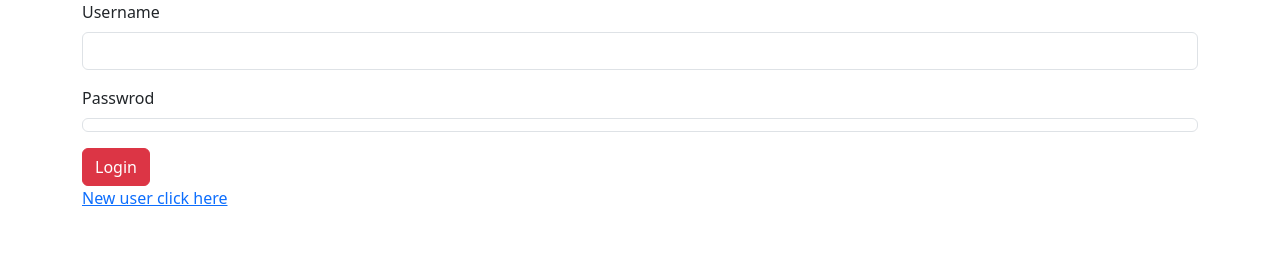
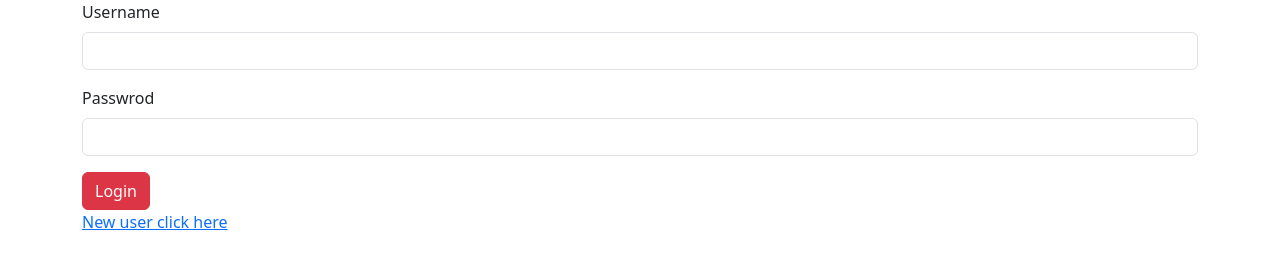
Before and after one commit to Neh1304/Student-App, a plain HTML site: page index.html in a window 1280 px wide. Drawn offline with nearby package versions, Linux system fonts and the light colour scheme.

Commit message:
Completed

```diff
--- a/index.html
+++ b/index.html
@@ -17,7 +17,7 @@
                     </div>
                     <div class="col col-12 col-sm-12 col-md-12 col-lg-12 col-xl-12 col-xxl-12">
                         <label for="" class="form-label">Passwrod</label>
-                        <input:passwrod class="form-control"></input:passwrod>
+                         <input type="password" name="" id="" class="form-control">
                     </div>
                     <div class="col col-12 col-sm-12 col-md-12 col-lg-12 col-xl-12 col-xxl-12">
                         <button class="btn btn-danger">Login</button>
```
